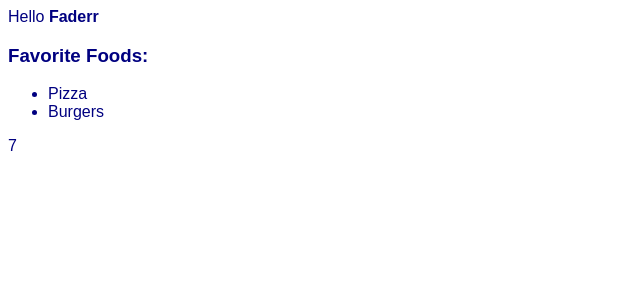
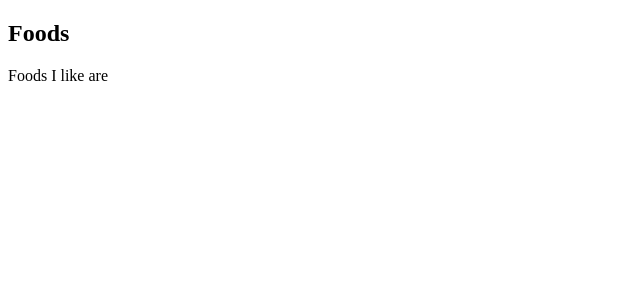
Before and after one commit to faderrblak/React-tutorial, a React (Create React App) app: page / in a window 1280 px wide. Shown: the top 300 px of the page, without its empty margins (0-640 px from the left). Built offline with nearby package versions, Linux system fonts and the light colour scheme.

Commit message:
new dynamic component MediaCard

```diff
--- a/src/index.js
+++ b/src/index.js
@@ -2,9 +2,9 @@ import React from "react";
 import ReactDOM from "react-dom";
 import "./index.css";
 
-function Hi() {
+function Hi(props) {
   return <div className="practice">
-    Hello <strong>Faderr</strong>
+    <h1>Hello <strong>{props.name}</strong></h1>
     <h3>Favorite Foods:</h3>
     <ul>
       <li>Pizza</li>
@@ -14,4 +14,13 @@ function Hi() {
   </div>;
 }
 
-ReactDOM.render(<Hi />, document.querySelector("#root"));
+const MediaCard = ({title, body, imageUrl}) => {
+  return <div>
+    <h2>{title}</h2>
+    <p>{body}</p>
+    <img src={imageUrl} alt=""/>
+  </div>;
+}
+
+ReactDOM.render(<Hi name="Faderr"/>, document.querySelector("#root"));
+ReactDOM.render(<MediaCard title="Foods" body="Foods I like are" imageUrl=""/>, document.querySelector("#root"));
```
